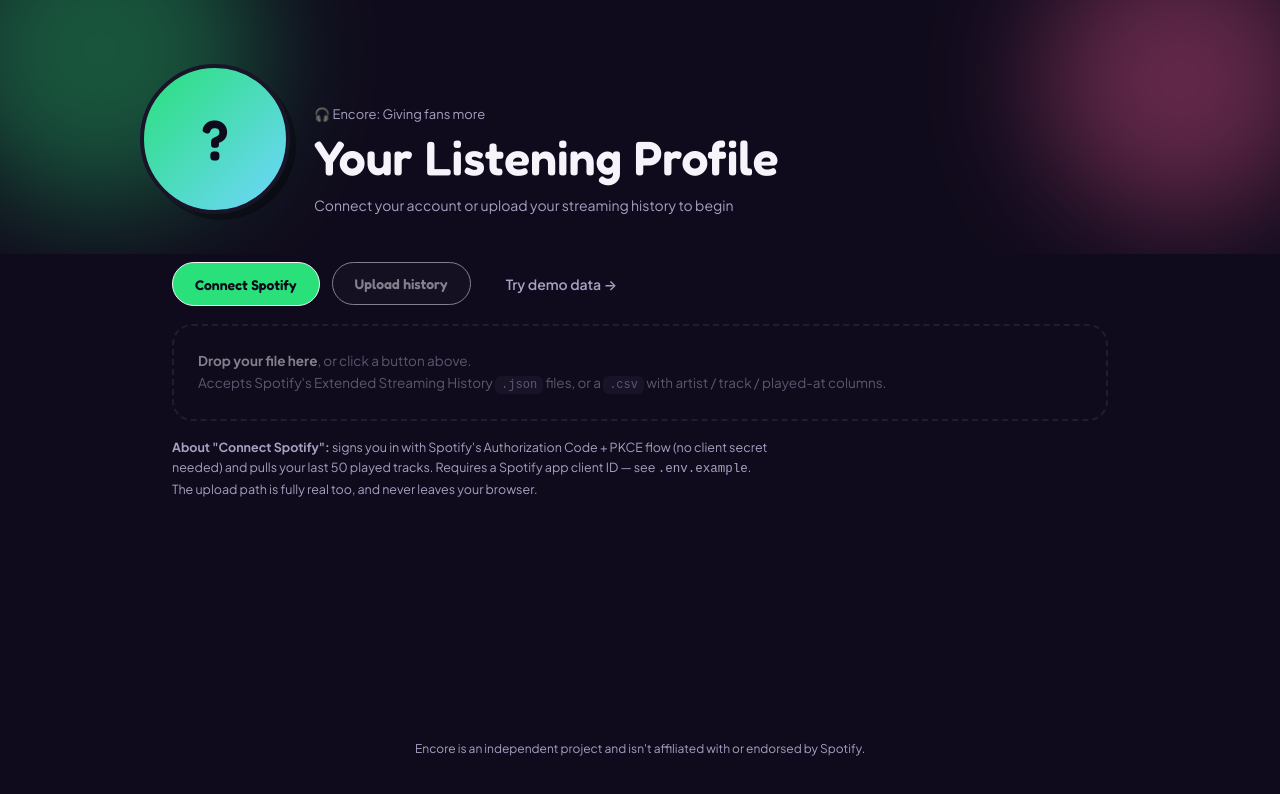
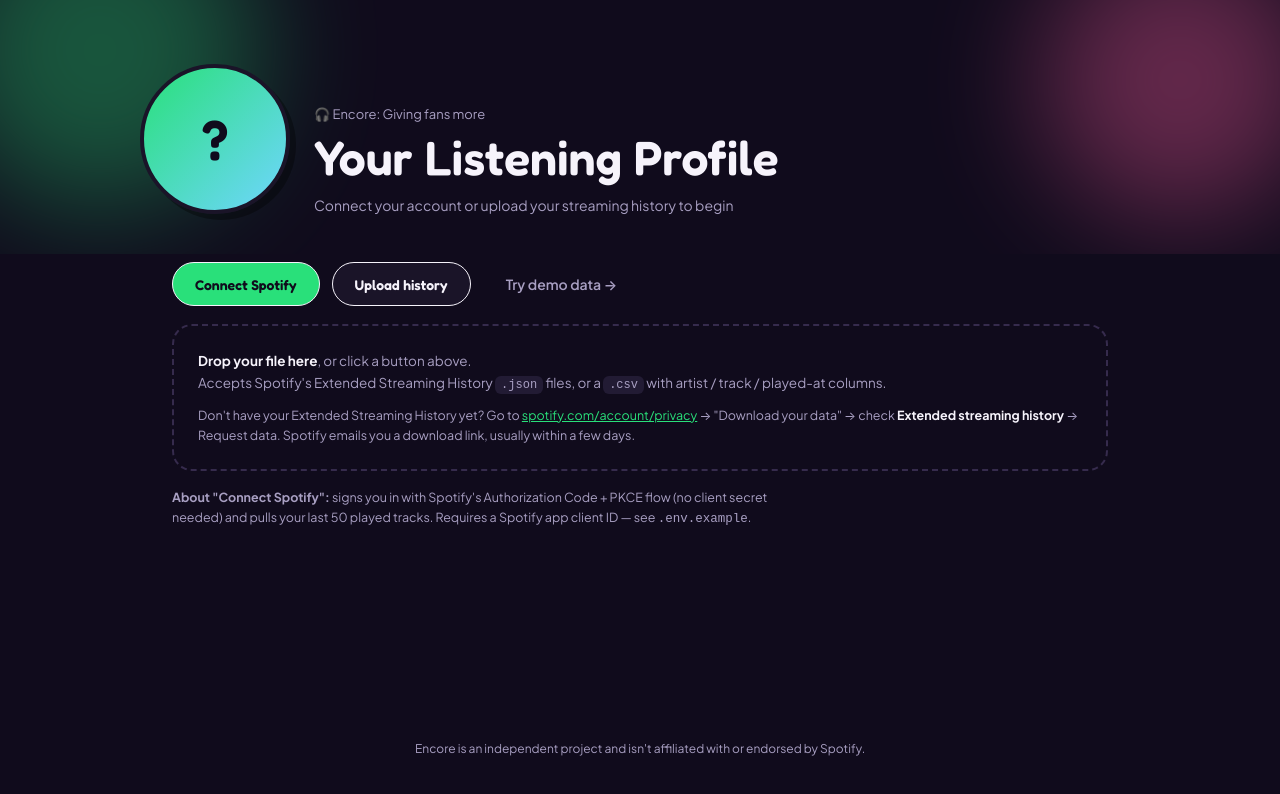
Before and after one commit to kcluu/encore, a React (Vite) app: page / in a window 1280 px wide. Shown: the top 794 px of the page. Built offline with nearby package versions, Linux system fonts and the light colour scheme.

Commit message:
feat: enable upload history

```diff
--- a/src/components/EntryActions.css
+++ b/src/components/EntryActions.css
@@ -56,6 +56,15 @@
   margin: 0;
 }
 
+.dropzone .dropzone-help {
+  margin-top: 10px;
+  font-size: 12.5px;
+}
+
+.dropzone-help a {
+  color: var(--green);
+}
+
 .note {
   margin-top: 16px;
   font-size: 12.5px;
--- a/src/components/EntryActions.tsx
+++ b/src/components/EntryActions.tsx
@@ -1,10 +1,6 @@
 import './EntryActions.css'
 
-import { useRef } from 'react'
-
-import { Tooltip } from './Tooltip'
-
-const IN_PROGRESS_MESSAGE = 'This feature is currently in progress'
+import { useRef, useState } from 'react'
 
 interface EntryActionsProps {
   onFiles: (files: FileList) => void
@@ -14,6 +10,7 @@
 
 export const EntryActions = ({ onFiles, onDemo, onConnect }: EntryActionsProps) => {
   const inputRef = useRef<HTMLInputElement>(null)
+  const [dragging, setDragging] = useState(false)
 
   return (
     <div className="entry">
@@ -22,25 +19,27 @@
           Connect Spotify
         </button>
 
-        <Tooltip message={IN_PROGRESS_MESSAGE} className="tooltip-wrap">
-          <button className="btn btn-outline" disabled>
+        <button className="btn btn-outline" onClick={() => inputRef.current?.click()}>
           Upload history
         </button>
-        </Tooltip>
 
         <button className="btn btn-ghost" onClick={onDemo}>
           Try demo data →
         </button>
       </div>
 
-      <Tooltip message={IN_PROGRESS_MESSAGE}>
       <div
-          className="dropzone dropzone-disabled"
+        className={`dropzone ${dragging ? 'dropzone-active' : ''}`}
+        onClick={() => inputRef.current?.click()}
         onDragOver={(e) => {
           e.preventDefault()
+          setDragging(true)
         }}
+        onDragLeave={() => setDragging(false)}
         onDrop={(e) => {
           e.preventDefault()
+          setDragging(false)
+          onFiles(e.dataTransfer.files)
         }}
       >
         <p>
@@ -50,22 +49,34 @@
           artist / track / played-at columns.
         </p>
 
+        <p className="dropzone-help">
+          Don't have your Extended Streaming History yet? Go to{' '}
+          <a
+            href="https://www.spotify.com/account/privacy/"
+            target="_blank"
+            rel="noreferrer"
+            onClick={(e) => e.stopPropagation()}
+          >
+            spotify.com/account/privacy
+          </a>{' '}
+          → "Download your data" → check <strong>Extended streaming history</strong> → Request data. Spotify
+          emails you a download link, usually within a few days.
+        </p>
+
         <input
           ref={inputRef}
           type="file"
           accept=".json,.csv"
           multiple
           hidden
-            disabled
           onChange={(e) => e.target.files && onFiles(e.target.files)}
         />
       </div>
-      </Tooltip>
 
       <p className="note">
         <strong>About "Connect Spotify":</strong> signs you in with Spotify's Authorization Code + PKCE flow
         (no client secret needed) and pulls your last 50 played tracks. Requires a Spotify app client ID — see{' '}
-        <code>.env.example</code>. The upload path is fully real too, and never leaves your browser.
+        <code>.env.example</code>.
       </p>
     </div>
   )
```
Lines whose indentation alone changed are shown as unchanged.
